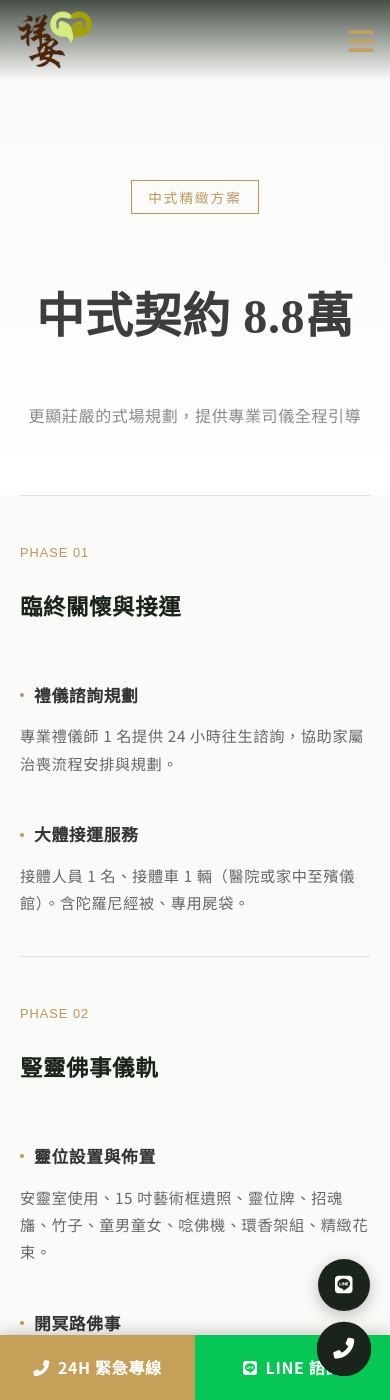
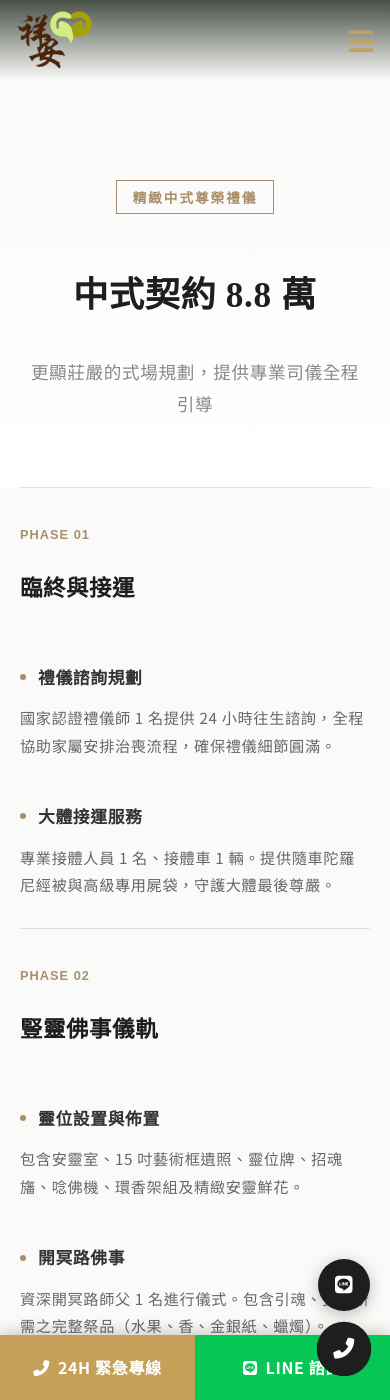
Before and after one commit to Shiangan/Shiangan, a Jekyll site: the page built from deed02.html, in a window 390 px wide and 1400 px high. Built offline with Jekyll 4.4.1, drawn with Linux system fonts in a browser that asks for light colours; some web fonts are replaced; some of the changed text lies outside the part shown.

Commit message:
Update deed02.html

```diff
--- a/deed02.html
+++ b/deed02.html
@@ -8,15 +8,40 @@ permalink: /deed02.html/
     <meta charset="utf-8">
     <meta http-equiv="X-UA-Compatible" content="IE=edge">
     <meta name="viewport" content="width=device-width, initial-scale=1">
-    <title>中式精緻契約 8.8萬 | 祥安生命 - 讓告別更顯莊嚴</title>
-    <meta name="description" content="祥安生命中式精緻專案 88,000 元，提供 12 呎精緻鮮花式場與專業司儀引導。內容包含臨終關懷、豎靈佛事、尊榮入殮及完整發引晉塔服務，費用透明無追加。">
+
+    <title>中式精緻契約 8.8萬 | 祥安生命 - 12呎鮮花式場與專業司儀服務</title>
+    <meta name="description" content="祥安生命「中式精緻專案」售價 88,000 元，服務全面升級。包含 12 呎精緻鮮花式場佈置、專業司儀全程引導、尊榮大體護理與完整治喪流程，提供北北基桃地區家屬最莊嚴的告別選擇。">
 
     {% include head.html %}
+
+    <script type="application/ld+json">
+    {
+      "@context": "https://schema.org/",
+      "@type": "Product",
+      "name": "祥安生命 中式精緻契約",
+      "image": "{{ site.url }}{{ site.baseurl }}/images/og-default.jpg",
+      "description": "升級 12 呎鮮花式場與專業司儀，8.8 萬中式精緻禮儀專案，給予至親最尊榮的謝幕。",
+      "brand": {
+        "@type": "Brand",
+        "name": "祥安生命"
+      },
+      "offers": {
+        "@type": "Offer",
+        "url": "{{ page.url | absolute_url }}",
+        "priceCurrency": "TWD",
+        "price": "88000",
+        "availability": "https://schema.org/InStock",
+        "priceValidUntil": "2026-12-31"
+      }
+    }
+    </script>
 
     <style>
         :root {
             --soft-bg: #F9F9F7;
             --border-color: #E0E0DB;
+            --accent: #a88e6a;
+            --deep-ink: #1e1e1e;
         }
 
         /* 頂部視覺區 */
@@ -34,6 +59,7 @@ permalink: /deed02.html/
             font-size: 0.85rem;
             letter-spacing: 2px;
             margin-bottom: 20px;
+            font-weight: 700;
         }
 
         /* 契約內容容器 */
@@ -63,6 +89,7 @@ permalink: /deed02.html/
             font-size: 0.8rem;
             color: var(--accent);
             letter-spacing: 1px;
+            font-weight: 700;
         }
 
         /* 細項清單 */
@@ -83,10 +110,10 @@ permalink: /deed02.html/
 
         .detail-item h4::before {
             content: "";
-            width: 4px;
-            height: 4px;
+            width: 6px;
+            height: 6px;
             background: var(--accent);
-            margin-right: 10px;
+            margin-right: 12px;
             border-radius: 50%;
         }
 
@@ -101,41 +128,60 @@ permalink: /deed02.html/
         .price-summary {
             background: var(--deep-ink);
             color: #fff;
-            padding: 60px 40px;
+            padding: 80px 40px;
             text-align: center;
             margin-top: 40px;
             position: relative;
+            overflow: hidden;
         }
 
         .price-summary h2 {
             font-family: 'Noto Serif TC', serif;
-            font-size: 2.2rem;
+            font-size: 2.5rem;
             letter-spacing: 4px;
+            margin-bottom: 10px;
         }
 
         .price-summary p {
             opacity: 0.7;
-            font-size: 0.9rem;
-            margin-top: 15px;
+            font-size: 1rem;
+            letter-spacing: 2px;
+        }
+
+        .watermark {
+            position: absolute;
+            font-size: 8rem;
+            font-weight: 900;
+            color: rgba(255,255,255,0.03);
+            top: 50%;
+            left: 50%;
+            transform: translate(-50%, -50%);
+            white-space: nowrap;
+            pointer-events: none;
         }
 
         /* 備註卡片 */
         .note-card {
             background: var(--soft-bg);
-            padding: 30px;
+            padding: 40px;
             margin-top: 40px;
             border-radius: 4px;
+            border-left: 4px solid var(--accent);
         }
 
         .note-card h5 {
             font-weight: 700;
-            margin-bottom: 10px;
+            font-size: 1.1rem;
+            margin-bottom: 15px;
+            color: var(--deep-ink);
         }
 
         @media (max-width: 768px) {
-            .contract-section { grid-template-columns: 1fr; gap: 20px; }
+            .contract-section { grid-template-columns: 1fr; gap: 20px; padding: 30px 0; }
             .detail-list { grid-template-columns: 1fr; gap: 20px; }
             .plan-hero { padding: 100px 0 50px; }
+            .plan-hero h1 { font-size: 2.2rem !important; }
+            .price-summary h2 { font-size: 1.8rem; }
         }
     </style>
 </head>
@@ -146,9 +192,9 @@ permalink: /deed02.html/
     <main>
         <section class="plan-hero">
             <div class="wrapper">
-                <span class="plan-badge reveal">中式精緻方案</span>
-                <h1 class="reveal" style="font-family: 'Noto Serif TC', serif; font-size: 3rem;">中式契約 8.8萬</h1>
-                <p class="reveal" style="opacity: 0.6;">更顯莊嚴的式場規劃，提供專業司儀全程引導</p>
+                <span class="plan-badge reveal">精緻中式尊榮禮儀</span>
+                <h1 class="reveal" style="font-family: 'Noto Serif TC', serif; font-size: 3.5rem; color: var(--deep-ink);">中式契約 8.8 萬</h1>
+                <p class="reveal" style="font-size: 1.1rem; color: #888; margin-top: 20px;">更顯莊嚴的式場規劃，提供專業司儀全程引導</p>
             </div>
         </section>
 
@@ -157,16 +203,16 @@ permalink: /deed02.html/
             <div class="contract-section reveal">
                 <div class="section-info">
                     <span class="item-count">PHASE 01</span>
-                    <h3>臨終關懷與接運</h3>
+                    <h3>臨終與接運</h3>
                 </div>
                 <div class="detail-list">
                     <div class="detail-item">
                         <h4>禮儀諮詢規劃</h4>
-                        <p>專業禮儀師 1 名提供 24 小時往生諮詢，協助家屬治喪流程安排與規劃。</p>
+                        <p>國家認證禮儀師 1 名提供 24 小時往生諮詢，全程協助家屬安排治喪流程，確保禮儀細節圓滿。</p>
                     </div>
                     <div class="detail-item">
                         <h4>大體接運服務</h4>
-                        <p>接體人員 1 名、接體車 1 輛（醫院或家中至殯儀館）。含陀羅尼經被、專用屍袋。</p>
+                        <p>專業接體人員 1 名、接體車 1 輛。提供隨車陀羅尼經被與高級專用屍袋，守護大體最後尊嚴。</p>
                     </div>
                 </div>
             </div>
@@ -179,11 +225,11 @@ permalink: /deed02.html/
                 <div class="detail-list">
                     <div class="detail-item">
                         <h4>靈位設置與佈置</h4>
-                        <p>安靈室使用、15 吋藝術框遺照、靈位牌、招魂旛、竹子、童男童女、唸佛機、環香架組、精緻花束。</p>
+                        <p>包含安靈室、15 吋藝術框遺照、靈位牌、招魂旛、唸佛機、環香架組及精緻安靈鮮花。</p>
                     </div>
                     <div class="detail-item">
                         <h4>開冥路佛事</h4>
-                        <p>開冥路專業師父 1 名，包含開冥路用品（水果、香、金銀紙、蠟燭）。</p>
+                        <p>資深開冥路師父 1 名進行儀式。包含引魂、安靈所需之完整祭品（水果、香、金銀紙、蠟燭）。</p>
                     </div>
                 </div>
             </div>
@@ -196,15 +242,15 @@ permalink: /deed02.html/
                 <div class="detail-list">
                     <div class="detail-item">
                         <h4>大體護理美容</h4>
-                        <p>大體淨身、穿衣、入殮人員 2 名，專業大體化妝師 1 名，大殮引導師父 1 名。</p>
+                        <p>精細大體淨身、穿衣。含專業大體化妝師 1 名、入殮人員 2 名及大殮引導師父 1 名。</p>
                     </div>
                     <div class="detail-item">
                         <h4>精選壽材用品</h4>
-                        <p>高級中西式火化環保棺、精選壽衣（男/女多款任選）、刺繡蓮花水被含底被 1 件。</p>
+                        <p>高級西式火化環保棺（整具火化）、精選中/西式壽衣（多款任選）、刺繡蓮花水被組。</p>
                     </div>
                     <div class="detail-item">
-                        <h4>壽內隨身配件</h4>
-                        <p>隨身庫錢 5000 萬、壽內一組（梳子、扇子、鏡子、過山褲、童男童女、棺底蓆、口含銀）。</p>
+                        <h4>隨身配件組</h4>
+                        <p>隨身庫錢 5000 萬、完整壽內用品（梳子、扇子、鏡子、過山褲、棺底蓆、口含銀等）。</p>
                     </div>
                 </div>
             </div>
@@ -216,20 +262,20 @@ permalink: /deed02.html/
                 </div>
                 <div class="detail-list">
                     <div class="detail-item">
-                        <h4>12呎鮮花式場</h4>
-                        <p><strong>升級 10 呎精緻鮮花式場</strong>、西式牌樓、獻花圈、收付處整體佈置、門外洗淨水。</p>
+                        <h4>12呎精緻花場</h4>
+                        <p><strong>升級 12 呎精緻鮮花式場佈置</strong>、優雅牌樓、獻花圈、收付處整體佈置與門外洗淨水服務。</p>
                     </div>
                     <div class="detail-item">
-                        <h4>專業奠禮團隊</h4>
-                        <p><strong>專業司儀 1 名</strong>、出殯誦經師父 1 名（出殯迴向與圓七）、親屬黑袍 10 套、<strong>毛巾 1 組（36條）</strong>。</p>
+                        <h4>專業司儀團隊</h4>
+                        <p><strong>聘請專業司儀 1 名</strong>全程掌控節奏、出殯師父 1 名、親屬黑袍 10 套及<strong>毛巾組 (36條)</strong>。</p>
                     </div>
                     <div class="detail-item">
-                        <h4>文書與飲水</h4>
-                        <p>提供禮簿、提名簿、謝卡、簽字筆 1 套、奠禮儀式小瓶水供應。</p>
+                        <h4>奠禮物資與飲水</h4>
+                        <p>提供禮簿、提名簿、謝卡、簽字筆等全套耗材，並供應奠禮現場專用瓶裝水。</p>
                     </div>
                     <div class="detail-item">
                         <h4>祭品禮俗用品</h4>
-                        <p>三牲、水果、12菜碗、米酒、奠禮專用香、蠟燭、金銀紙、拈香粉。</p>
+                        <p>標準三牲、季節水果、12 菜碗、米酒、奠禮專用香燭與金銀紙（含拈香粉）。</p>
                     </div>
                 </div>
             </div>
@@ -237,37 +283,37 @@ permalink: /deed02.html/
             <div class="contract-section reveal">
                 <div class="section-info">
                     <span class="item-count">PHASE 05</span>
-                    <h3>發引晉塔回饋</h3>
+                    <h3>發引晉塔圓滿</h3>
                 </div>
                 <div class="detail-list">
                     <div class="detail-item">
                         <h4>火化發引儀式</h4>
-                        <p>出殯師父 1 名送至火化場、移柩扶棺人員 1 組、返主安靈師父 1 名（如不返主則略）。</p>
+                        <p>出殯師父 1 名護送至火化場、移柩扶棺人員 1 組及返主安靈師父 1 名。</p>
                     </div>
                     <div class="detail-item">
                         <h4>骨灰保存罐</h4>
-                        <p>標準黑花崗/黃玉玉石骨灰罐、骨灰罐刻字、描金、彩色玉相、專業工作人員撿骨與封罐（黃絲巾包覆）。</p>
+                        <p>精選黑花崗或黃玉石骨灰罐、刻字描金、彩色瓷像鑲嵌、專業撿骨封罐服務。</p>
                     </div>
                     <div class="detail-item">
-                        <h4>後續追思服務</h4>
-                        <p>百日、對年、三年、合爐電話通知，後續免費喪葬禮儀與各項塔位諮詢。</p>
+                        <h4>永續追思服務</h4>
+                        <p>主動通知百日、對年、合爐日期，並提供永久免費之禮儀諮詢與各地塔位代辦諮詢。</p>
                     </div>
                 </div>
             </div>
 
             <div class="price-summary reveal">
-                <div class="watermark" style="color: rgba(255,255,255,0.05); top:0;">TRANSPARENT</div>
-                <h2>服務契約總價 捌萬捌仟元整</h2>
-                <p>祥安生命 · 用專業職人精神，圓滿人生謝幕</p>
+                <div class="watermark">TRANSPARENT</div>
+                <p>服務契約總價</p>
+                <h2>新台幣 捌萬捌仟元整</h2>
+                <p>— 祥安生命 · 用專業職人精神，圓滿人生謝幕 —</p>
             </div>
 
             <div class="note-card reveal">
-                <h5>備註事項</h5>
-                <ul style="list-style: decimal; margin-left: 20px; line-height: 2; font-size: 0.9rem; opacity: 0.7;">
-                    <li>本方案相較國民專案升級 12 呎式場與司儀服務。</li>
-                    <li>代辦各項殯儀館設施使用及火化申請，規費依據據實報實銷。</li>
-                    <li>因各地風俗不同，如有合約外之額外求需求，費用另議。</li>
-                    <li>本契約包含代領火化許可證服務。</li>
+                <h5><i class="fas fa-check-circle" style="margin-right:8px; color:var(--accent);"></i> 專案特點與說明</h5>
+                <ul style="list-style: decimal; margin-left: 20px; line-height: 2; font-size: 0.95rem; color: #555;">
+                    <li>本方案相較國民專案，<strong>全面升級 12 呎式場</strong>並包含<strong>專業司儀</strong>服務，適合重視奠禮氣氛之家庭。</li>
+                    <li>所有代辦之殯儀館設施及火化費用，一律<strong>依政府收據實報實銷</strong>，絕不變相加價。</li>
+                    <li>本契約已包含治喪期間所有專業規劃、代領許可證與各項行政協助。</li>
                 </ul>
             </div>
 
```
